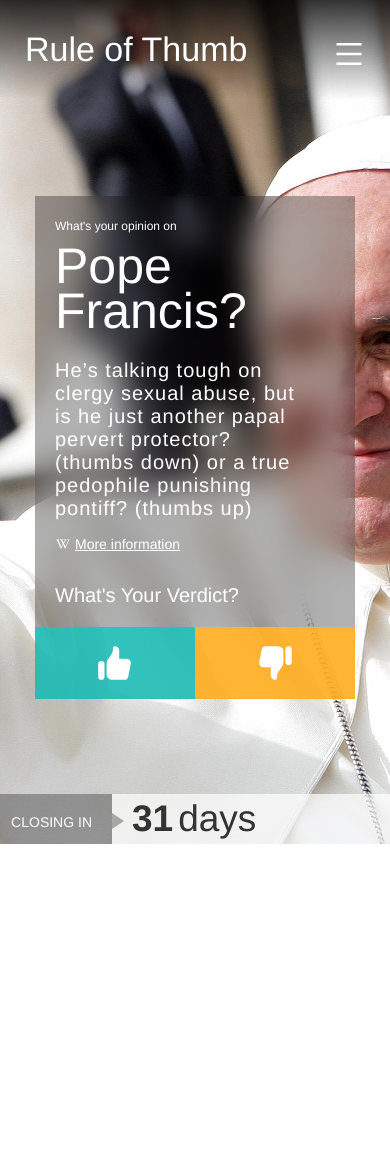
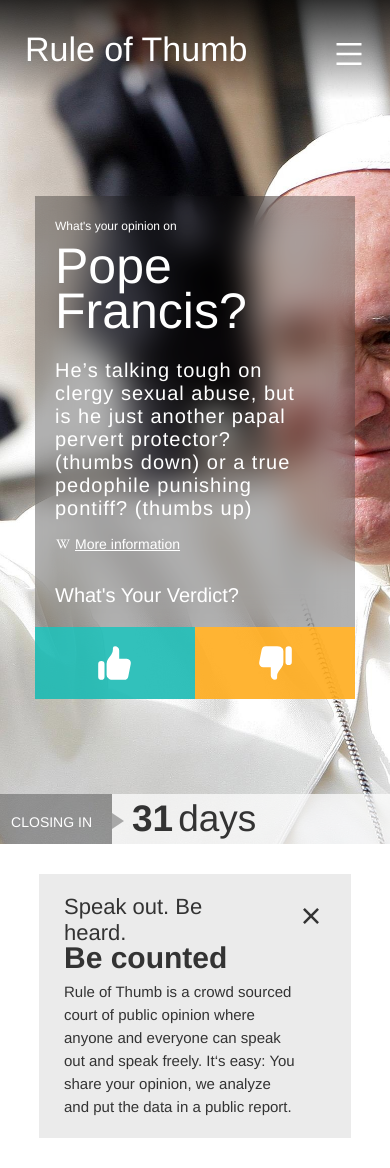
Before and after one commit to dguerrac/thumbs-test, a React (Create React App) app: page / in a window 390 px wide. Before the commit the page ends 844 px from the top, so only its background shows below. Built offline with nearby package versions, Linux system fonts and the light colour scheme.

Commit message:
creating descrption component full responsive

```diff
--- a/src/components/CountDown/CountDown.jsx
+++ b/src/components/CountDown/CountDown.jsx
@@ -35,7 +35,6 @@
 
   const remaining = (timeLeft.remainTime * 100) / totalTime;
   const lapsed = ((totalTime - timeLeft.remainTime) * 100) / totalTime;
-  console.log(remaining, lapsed)
 
   return (
     <div className={'countdown-container'}>
--- /dev/null
+++ b/src/components/Description/Description.jsx
@@ -0,0 +1,24 @@
+import React from 'react';
+import { RiCloseLine } from 'react-icons/ri';
+import './Description.scss';
+
+const Description = () => {
+  return (
+    <section className={'description-container'}>
+    	<div className={'description-container__content'}>
+    		<div className={'description-container__content__titles'}>
+    			<p className={'description-container__content__titles_heard'}>Speak out. Be heard.</p>
+    			<p className={'description-container__content__titles_counted'}>Be counted</p>
+    		</div>
+    		<div className={'description-container__content__description'}>
+    			<p>
+    				Rule of Thumb is a crowd sourced court of public opinion where anyone and everyone can speak out and speak freely. It‘s easy: You share your opinion, we analyze and put the data in a public report.
+    			</p>
+    		</div>
+    	</div>
+  		<button><RiCloseLine/></button>
+    </section>
+  )
+}
+
+export default Description;
--- /dev/null
+++ b/src/components/Description/Description.scss
@@ -0,0 +1,52 @@
+.description-container {
+	width: 100%;
+	display: flex;
+  justify-content: space-between;
+  align-items: center;
+  background-color: #ebebeb;
+  padding: 20px 25px;
+  margin-bottom: 30px;
+  @media (max-width: 998px) {
+  	align-items: flex-start;
+  }
+  &__content {
+  	display: flex;
+  	align-items: center;
+  	@media (max-width: 1300px) {
+  		flex-direction: column;
+  		align-items: flex-start;
+  	}
+  	&__titles {
+  		padding: 0 30px 10px 0;
+  		&_heard {
+  			font-size: 22px;
+  			font-weight: lighter;
+  			@media (max-width: 356px) {
+  				font-size: 18px;
+  			}
+  		}
+  		&_counted {
+  			font-size: 37px;
+  			font-weight: bold;
+  			line-height: 0.8;
+  			@media (max-width: 414px) {
+  				font-size: 30px;
+  			}
+  		}
+  	}
+  	&__description {
+  		max-width: 730px;
+  		p {
+  			font-size: 15px;
+  			font-weight: lighter;
+  			letter-spacing: 0;
+  	  	line-height: 23px;
+  		}
+  	}
+  }
+  button {
+  	margin-top: 7px;
+  	color: #333;
+  	font-size: 30px;
+  }
+}
--- a/src/views/Home/Home.jsx
+++ b/src/views/Home/Home.jsx
@@ -1,10 +1,17 @@
 import React from 'react';
 import Hero from '../../components/Hero/Hero';
+import Description from '../../components/Description/Description';
+import './Home.scss';
 
 const Home = () => {
   return (
-    <Hero />
-  )
+  	<>
+		  <Hero />
+		  <section className={'rulings-container'}>
+		  	<Description />
+		  </section>
+    </>
+  );
 }
 
 export default Home;
--- a/src/views/Home/Home.scss
+++ b/src/views/Home/Home.scss
@@ -0,0 +1,5 @@
+.rulings-container {
+	width: 80%;
+	max-width: 1440px;
+	margin: 30px auto 30px auto;
+}
```
Also changed, not shown: 1 other file (tests, documents, lock files or other folders).
